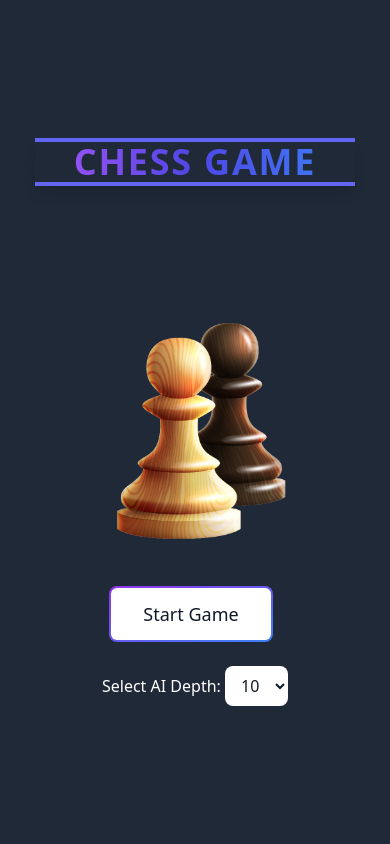
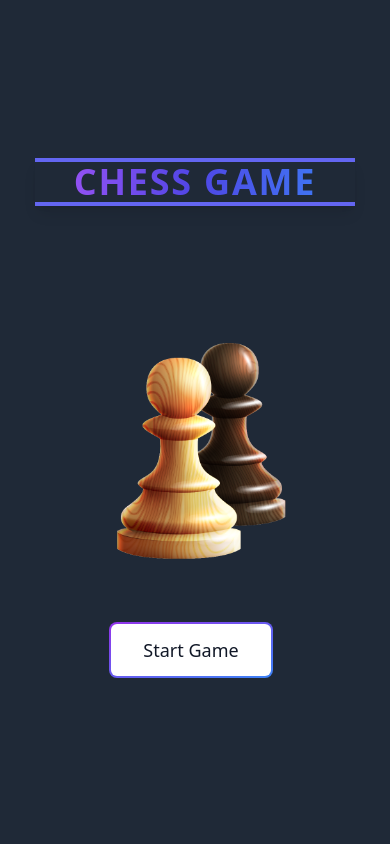
Before and after one commit to h1arsh/Chess-Bot, a Node server app: page / in a window 390 px wide. Run offline with Node 20, Linux system fonts and the light colour scheme; the visitor is signed in with stand-in values (Sample User, id 1); some libraries are stand-ins or nearby versions.

```diff
--- a/Views/start_game.ejs
+++ b/Views/start_game.ejs
@@ -16,23 +16,14 @@
 
 
             <img class="h-auto max-w-xs mx-auto" src="/images/chess.png" alt="image description">
-            <button onclick="window.location.href='/index?mode=ai'" class="relative inline-flex items-center justify-center p-0.5 mb-2 me-2 overflow-hidden text-lg font-medium text-gray-900 rounded-lg group bg-gradient-to-br from-purple-600 to-blue-500 group-hover:from-purple-600 group-hover:to-blue-500 hover:text-white dark:text-white focus:ring-4 focus:outline-none focus:ring-blue-300 dark:focus:ring-blue-800">
+            <!-- Form to pass the selected depth value -->
+
+            <button type="button" onclick="window.location.href='/index'" class="relative inline-flex items-center justify-center p-0.5 mb-2 mt-4 me-2 overflow-hidden text-lg font-medium text-gray-900 rounded-lg group bg-gradient-to-br from-purple-600 to-blue-500 group-hover:from-purple-600 group-hover:to-blue-500 hover:text-white dark:text-white focus:ring-4 focus:outline-none focus:ring-blue-300 dark:focus:ring-blue-800">
                 <span class="relative px-8 py-3 transition-all ease-in duration-75 bg-white dark:bg-gray-900 rounded-md group-hover:bg-opacity-0">
                     Start Game
                 </span>
             </button>
-            <!-- Depth Selection Dropdown -->
-        <div class="mt-4">
-            <label for="depthSelect" class="text-white">Select AI Depth:</label>
-            <select id="depthSelect" class="text-gray-900 bg-white rounded-lg px-3 py-2">
-                <option value="10">10</option>
-                <option value="11">11</option>
-                <option value="12">12</option>
-                <option value="13">13</option>
-                <option value="14">14</option>
-                <option value="15">15</option>
-            </select>
-        </div>
+
         </div>
     </div>
 </body>
--- a/app.js
+++ b/app.js
@@ -53,9 +53,8 @@ io.on("connection", (uniquesocket) => {
 
     uniquesocket.emit("playerRole", playerRole);
 
-    uniquesocket.on("move", async ({ move, depth }) => {
+    uniquesocket.on("move", async ( move) => {
         console.log("Received move:", move);
-        console.log("depth : ", depth);
 
         if (chess.turn() !== 'w') {
             console.log("It's not your turn");
@@ -80,7 +79,7 @@ io.on("connection", (uniquesocket) => {
             return;
         }
 
-        const aiMove = await getBestMoveFromAI(chess.fen(), depth); // Pass the selected depth
+        const aiMove = await getBestMoveFromAI(chess.fen()); // Pass the selected depth
         if (aiMove) {
             const aiResult = chess.move({
                 from: aiMove.slice(0, 2),
@@ -118,12 +117,12 @@ io.on("connection", (uniquesocket) => {
     });
 });
 
-const getBestMoveFromAI = async (fen, depth ) => {
+const getBestMoveFromAI = async (fen ) => {
     try {
         const response = await axios.get('https://stockfish.online/api/s/v2.php', {
             params: {
                 fen: fen,
-                depth: depth,  // Use the selected depth value
+                depth: 15,  // Use the selected depth value
             },
         });
 
```
Also changed, not shown: public/css/style.css (+4 -4 lines), public/js/chessgame.js (+56 -4 lines).
